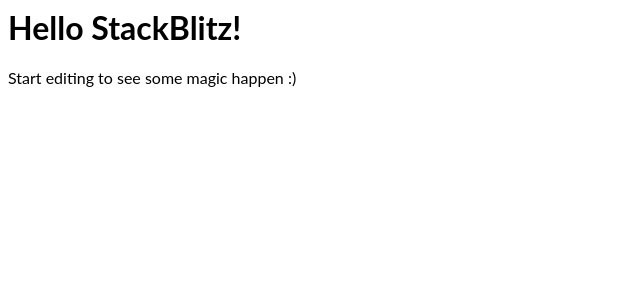
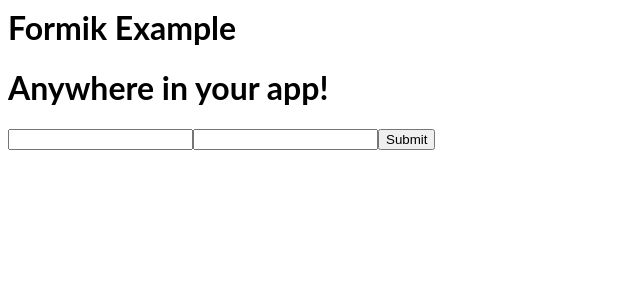
Before and after one commit to ShakibAhmed007/react-dev-formik, a React (Create React App) app: page / in a window 1280 px wide. Shown: the top 300 px of the page, without its empty margins (0-640 px from the left). Built offline with nearby package versions, Linux system fonts and the light colour scheme.

Commit message:
2 files modified, 1 added

```diff
--- a/package.json
+++ b/package.json
@@ -3,6 +3,7 @@
   "version": "0.0.0",
   "private": true,
   "dependencies": {
+    "formik": "^2.2.9",
     "react": "^17.0.2",
     "react-dom": "^17.0.2"
   },
--- a/src/App.js
+++ b/src/App.js
@@ -1,11 +1,12 @@
-import React from "react";
-import "./style.css";
+import React from 'react';
+import './style.css';
+import BasicForm from './BasicForm';
 
 export default function App() {
   return (
     <div>
-      <h1>Hello StackBlitz!</h1>
-      <p>Start editing to see some magic happen :)</p>
+      <h1>Formik Example</h1>
+      <BasicForm />
     </div>
   );
 }
--- /dev/null
+++ b/src/BasicForm.js
@@ -0,0 +1,61 @@
+import React from 'react';
+import { Formik } from 'formik';
+
+const BasicForm = () => (
+  <div>
+    <h1>Anywhere in your app!</h1>
+    <Formik
+      initialValues={{ email: '', password: '' }}
+      validate={values => {
+        const errors = {};
+        if (!values.email) {
+          errors.email = 'Required';
+        } else if (
+          !/^[A-Z0-9._%+-]+@[A-Z0-9.-]+\.[A-Z]{2,}$/i.test(values.email)
+        ) {
+          errors.email = 'Invalid email address';
+        }
+        return errors;
+      }}
+      onSubmit={(values, { setSubmitting }) => {
+        console.log(JSON.stringify(values, null, 2));
+        setSubmitting(false);
+      }}
+    >
+      {({
+        values,
+        errors,
+        touched,
+        handleChange,
+        handleBlur,
+        handleSubmit,
+        isSubmitting
+        /* and other goodies */
+      }) => (
+        <form onSubmit={handleSubmit}>
+          <input
+            type="email"
+            name="email"
+            onChange={handleChange}
+            onBlur={handleBlur}
+            value={values.email}
+          />
+          {errors.email && touched.email && errors.email}
+          <input
+            type="password"
+            name="password"
+            onChange={handleChange}
+            onBlur={handleBlur}
+            value={values.password}
+          />
+          {errors.password && touched.password && errors.password}
+          <button type="submit" disabled={isSubmitting}>
+            Submit
+          </button>
+        </form>
+      )}
+    </Formik>
+  </div>
+);
+
+export default BasicForm;
```
